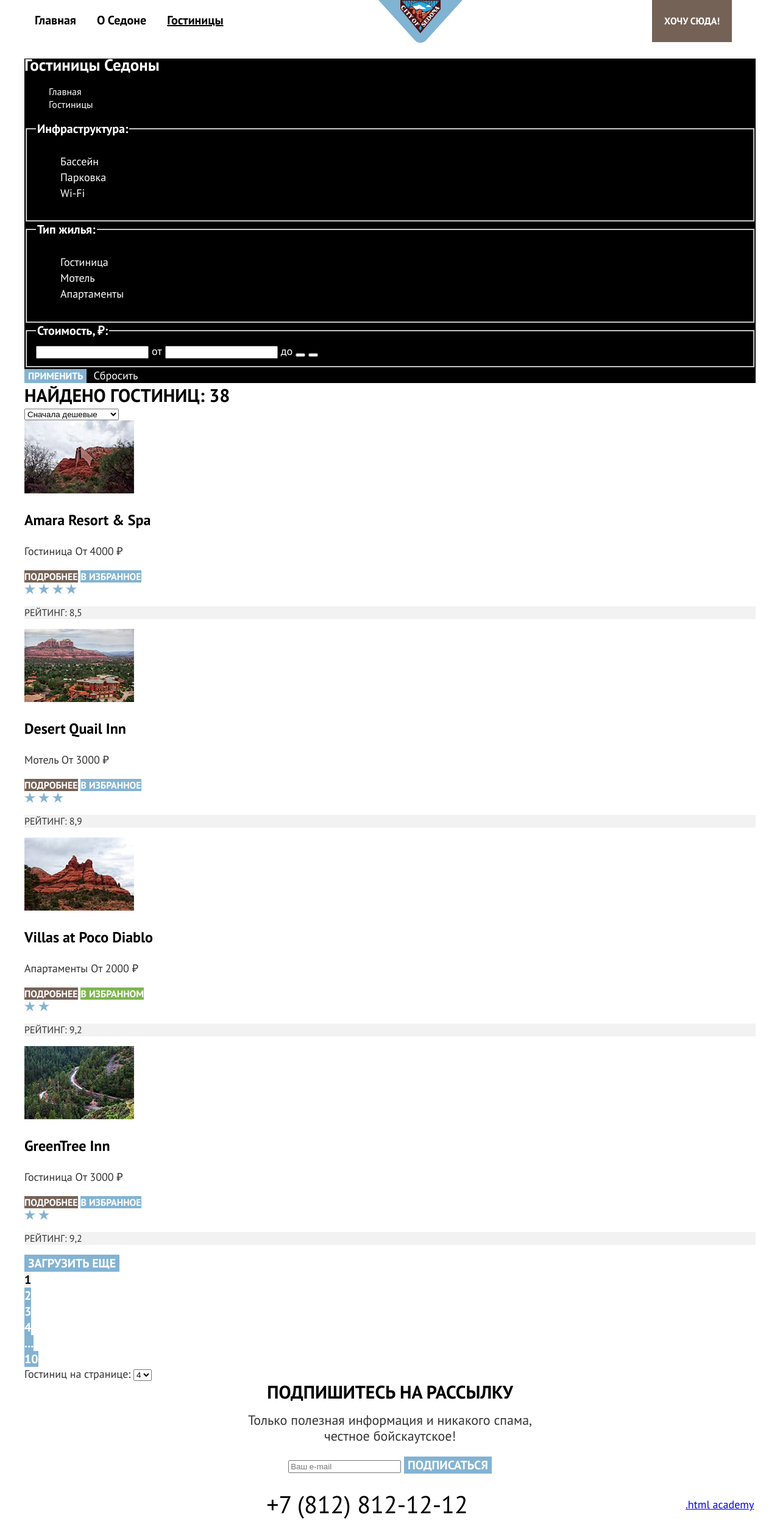
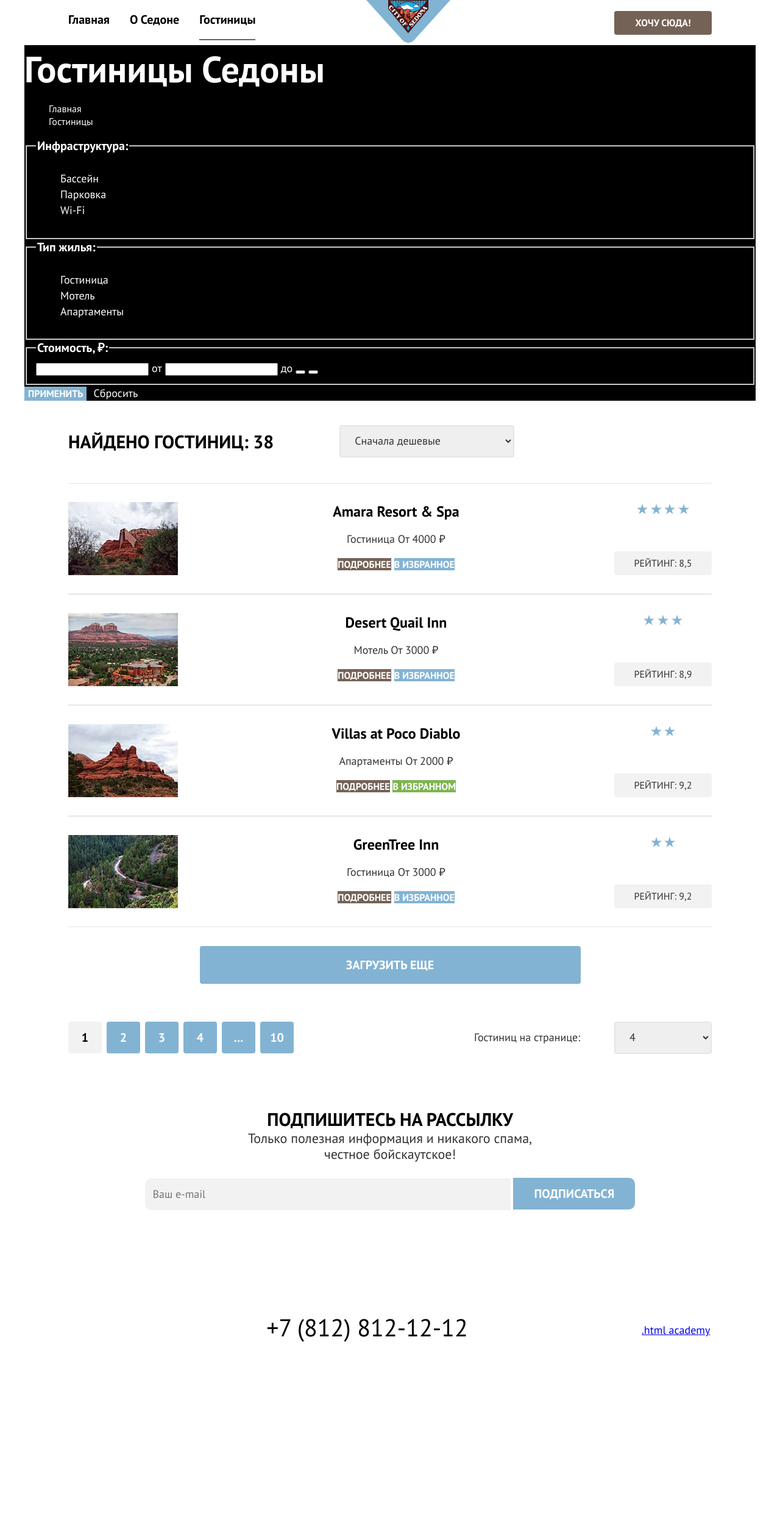
Before and after one commit to vrozumkov/1823683-sedona-32, a plain HTML site: page hotels.html in a window 1280 px wide. Shown: the whole page at 61% size. After the commit the page ends 2243 px from the top, so only its background shows below. Drawn offline with Linux system fonts and the light colour scheme.

Commit message:
Добавляются мелкие сетки компонентов страниц при помощи флексов
Добавляются мелкие сетки компонентов страниц при помощи флексов

```diff
--- a/hotels.html
+++ b/hotels.html
@@ -131,6 +131,7 @@
     </section>
     <section class="catalog-results">
         <h2 class="visually-hidden">Результат поиска Гостиниц</h2>
+        <div class="results-container">
           <b class="results-found">Найдено гостиниц: 38</b>
           <form class="sorting-type">
               <label class="visually-hidden" for="sorting">Сортировка</label>
@@ -150,10 +151,11 @@
           <a href="#" class="button button-active">
               <span class="visually-hidden">Показать список</span>
           </a>
+        </div>
+        <div class="hotels">
           <ul class="hotel-list">
               <li class="hotel-card">
                 <img class="hotel-card-image" src="images/amara.jpg" alt="Amara Resort & Spa" width="180" height="120">
-              <div class="hotel-card-description">
                 <div class="hotel-card-info">
                     <a class="hotel-card-link" href="#">
                       <h3 class="hotel-card-title">Amara Resort & Spa</h3>
@@ -171,11 +173,9 @@
                     </div>
                     <p class="hotel-rating-item">Рейтинг: 8,5</p>
                 </div>
-              </div>
               </li>
               <li class="hotel-card">
                 <img class="hotel-card-image" src="images/desert.jpg" alt="Desert Quail Inn" width="180" height="120">
-              <div class="hotel-card-description">
                   <div class="hotel-card-info">
                     <a class="hotel-card-link" href="#">
                       <h3 class="hotel-card-title">Desert Quail Inn</h3>
@@ -192,11 +192,9 @@
                     </div>
                     <p class="hotel-rating-item">Рейтинг: 8,9</p>
                   </div>
-              </div>
               </li>
               <li class="hotel-card">
                 <img class="hotel-card-image" src="images/villas.jpg" alt="Villas at Poco Diablo" width="180" height="120">
-              <div class="hotel-card-description">
                   <div class="hotel-card-info">
                     <a class="hotel-card-link" href="#">
                       <h3 class="hotel-card-title">Villas at Poco Diablo</h3>
@@ -212,11 +210,9 @@
                     </div>
                     <p class="hotel-rating-item">Рейтинг: 9,2</p>
                   </div>
-              </div>
               </li>
               <li class="hotel-card">
                 <img class="hotel-card-image" src="images/greentree.jpg" alt="GreenTree Inn" width="180" height="120">
-              <div class="hotel-card-description">
                   <div class="hotel-card-info">
                     <a class="hotel-card-link" href="#">
                       <h3 class="hotel-card-title">GreenTree Inn</h3>
@@ -232,11 +228,12 @@
                     </div>
                     <p class="hotel-rating-item">Рейтинг: 9,2</p>
                   </div>
-              </div>
               </li>
           </ul>
           <button class="button load-more" type="button">Загрузить еще</button>
+        </div>
         <h3 class="visually-hidden">Навигация по страницам</h3>
+        <div class="pagination-container">
           <ul class="pagination">
               <li class="pagination-item">
                   <a class="pagination-link pagination-current">1</a>
@@ -258,23 +255,24 @@
               </li>
           </ul>
           <form class="hotels-per-page">
-            <label class="hotels-per-page" for="hotels-per-page">Гостиниц на странице:</label>
-            <select class="select-control" name="hotels-per-page" id="hotels-per-page">
+              <label class="hotels-per-page-label" for="hotels-per-page">Гостиниц на странице:</label>
+              <select class="value-control" name="hotels-per-page" id="hotels-per-page">
                   <option value="4">4</option>
                   <option value="8">8</option>
               </select>
               <button class="visually-hidden" type="button">Показать</button>
           </form>
+        </div>
     </section>
     </main>
     <footer class="page-footer">
-      <section class="subscriptionsubs subscriptionsubs-hotels">
+      <section class="subscription subscriptionsubs-hotels">
         <h2 class="visually-hidden">Подписка</h2>
         <b class="subscription-title">Подпишитесь на рассылку</b>
         <p class="subscription-subtitle">Только полезная информация и никакого спама, <br> честное бойскаутское!</p>
         <form class="subscription-form" action="https://echo.htmlacademy.ru" method="post">
-            <input type="email" name="subscription" placeholder="Ваш e-mail">
-            <button class="button email" type="submit">Подписаться</button>
+            <input class="input-email" type="email" name="subscription" placeholder="Ваш e-mail">
+            <button class="button button-email" type="submit">Подписаться</button>
         </form>
       </section>
       <section class="socials">
--- a/styles/styles.css
+++ b/styles/styles.css
@@ -41,33 +41,26 @@ body {
 .navigation {
     display: flex;
     justify-content: space-between;
+    padding: 0px 72px;
 }
 
 .navigation-list {
-    margin: 0;
-    padding: 0;
     list-style-type: none;
-    width: 350px;
+    width: 309px;
     display: flex;
     flex-wrap: wrap;
-}
-
-.navigation-link {
-    padding: 20px 17px;
-    display: block;
+    padding: 0;
+    margin: 0;
 }
 
 .navigation-user {
     width: 250px;
     list-style-type: none;
     display: flex;
+    margin: 0;
     padding: 0;
-    margin: 0;
-}
-
-.navigation-user-link {
-    display: block;
-    padding: 24px 20px;
+    align-items: center;
+    justify-content: space-between;
 }
 
 .navigation-link {
@@ -77,10 +70,19 @@ body {
     color: #000000;
     text-decoration: none;
     display: block;
+    padding: 19px 0;
+}
+
+.navigation-item {
+    margin-right: 33px;
+}
+
+li.navigation-item:last-child {
+    margin: 0;
 }
 
 .navigation-link-current {
-    text-decoration: underline;
+    border-bottom: 2px solid #756257;
 }
 
 .navigation-link-visible {
@@ -90,15 +92,20 @@ body {
     background-color: #756257;
     text-decoration: none;
     text-transform: uppercase;
+    display: block;
+    padding: 9px;
+    width: 160px;
+    text-align: center;
+    border-radius: 4px;
+}
+
+.navigation-user-link {
+    display: block;
+    padding: 9px;
 }
 
 .main-container {
     flex-grow: 1;
-}
-
-.welcome-image {
-    margin-top: 51px;
-    margin-bottom: 82px;
 }
 
 .welcome {
@@ -107,12 +114,17 @@ body {
     background-size: 100% auto;
     background-repeat: no-repeat;
     text-align: center;
+    padding: 51px 0 0;
+}
+
+.welcome-image {
+    margin: 0 auto 82px;
+    display: block;
 }
 
 .welcome-text {
     background-color: #ffffff;
-    margin-top: 63px;
-    margin-bottom: 79px;
+    padding: 63px 240px 79px;
 }
 
 .welcome-title {
@@ -120,14 +132,14 @@ body {
     font-weight: 700;
     line-height: 36px;
     text-transform: uppercase;
-    margin: 23px;
+    margin: 0 0 23px;
 }
 
 .welcome-subtitle {
-    margin: 0;
     font-size: 22px;
     line-height: 36px;
     color: #333333;
+    margin: 0;
 }
 
 .advantages {
@@ -144,6 +156,7 @@ body {
     line-height: 21px;
     color: #ffffff;
     background-color: #83B3D3;
+    padding: 98px 90px 77px;
 
 }
 
@@ -152,11 +165,15 @@ body {
     line-height: 28px;
     text-transform: uppercase;
     font-weight: 700;
-    margin-top: 98px;
+    margin: 0 0 25px;
+}
+
+.advantages-wrapper .advantages-number {
+    margin: 0 0 26px;
 }
 
 .advantages-wrapper .advantages-description {
-    margin: 26px 90px;
+    margin: 0;
 }
 
 .advantages-list-features .advantages-item:nth-child(2n + 1) {
@@ -181,28 +198,61 @@ body {
     list-style-type: none;
 }
 
+.advantages-list-features .advantages-item {
+    padding: 185px 75px 79px;
+}
+
 .advantages-item {
     width: 400px;
-    height: 400px;
+
 }
 
-.advantages-list .advantages-title {
+.advantages-list-features .advantages-title {
     font-size: 24px;
     line-height: 28px;
     font-weight: 700;
     text-transform: uppercase;
     color: #000000;
-    margin-top: 98px;
+    margin: 0 0 20px;
 }
 
-.advantages-list .advantages-description {
-    margin: 20px 75px;
+.advantages-list-features .advantages-description {
+    margin: 0;
+    font-size: 18px;
+    line-height: 21px;
+    color: #333333;
 }
 
+.advantages-list-points .advantages-item {
+    padding: 98px 75px 77px;
+}
+
+.advantages-list-points .advantages-title {
+    font-size: 24px;
+    line-height: 28px;
+    font-weight: 700;
+    text-transform: uppercase;
+    color: #000000;
+    margin: 0 0 25px;
+}
+
+.advantages-list-points .advantages-number {
+    font-size: 18px;
+    line-height: 21px;
+    color: #333333;
+    margin: 0 0 26px;
+}
+
+.advantages-list-points .advantages-description {
+    margin: 0;
+    font-size: 18px;
+    line-height: 21px;
+    color: #333333;
+}
 
 .search {
     text-align: center;
-    margin: 91px;
+    padding: 91px 240px;
 }
 
 .search-title {
@@ -210,12 +260,14 @@ body {
     font-weight: 700;
     line-height: 36px;
     text-transform: uppercase;
+    margin-bottom: 15px;
 }
 
 .search-subtitle {
     font-size: 22px;
     line-height: 26px;
     color: #333333;
+    margin:0 0 73px;
 }
 
 .search-button {
@@ -223,6 +275,9 @@ body {
     line-height: 36px;
     background-color: #756257;
     text-decoration: none;
+    padding: 13px;
+    width: 575px;
+    border-radius: 10px;
 }
 
 .subscription {
@@ -232,7 +287,7 @@ body {
     background-repeat: no-repeat;
     background-color: #83B3D3;
     color: #ffffff;
-    padding: 91px;
+    padding: 94px 190px;
 }
 
 .subscription-title {
@@ -240,28 +295,39 @@ body {
     font-weight: 700;
     line-height: 36px;
     text-transform: uppercase;
+    margin: 0 0 15px;
 }
 
 .subscription-subtitle{
     font-size: 22px;
     line-height: 26px;
-    margin-top: 15px;
-    margin-bottom: 21px;
+    margin: 0 0 26px;
+}
+
+.input-email {
+    font-family: inherit;
+    font-size: 18px;
+    line-height: 26px;
+    background-color: #F2F2F2;
+    padding: 13px;
+    width: 600px;
+    margin: 0;
+    border-radius: 10px 0px 0px 10px;
+    border: 0;
 }
 
 .socials {
     display: flex;
     justify-content: space-between;
-    margin-top: 40px;
-    margin-bottom: 30px;
-}
-
-.footer-social {
-    max-width: 110px;
+    padding: 42px 72px 44px;
+    align-items: center;
 }
 
 .footer-social-list {
     list-style-type: none;
+    display: flex;
+    max-width: 107px;
+    flex-wrap: wrap;
 }
 
 .footer-social-list .button {
@@ -276,6 +342,13 @@ body {
 
 .footer-email{
     width: 115px;
+}
+
+.inner-header-title {
+    font-size: 60px;
+    line-height: 78px;
+    font-weight: 700;
+    margin: 0;
 }
 
 .catalog-filter-block {
@@ -337,6 +410,24 @@ body {
     text-align: center;
 }
 
+.results-container {
+    display: flex;
+    justify-content: space-between;
+    align-items: center;
+    padding: 40px 72px 42px;
+}
+
+.select-control {
+    font-family: "PT Sans", sans-serif;
+    font-size: 18px;
+    line-height: 23px;
+    color: #333333;
+    border: 2px solid #E6E6E6;
+    border-radius: 4px;
+    padding: 12px 19px;
+    width: 287px;
+}
+
 .results-found {
     font-size: 30px;
     line-height: 39px;
@@ -344,10 +435,24 @@ body {
     text-transform: uppercase;
 }
 
+.hotels {
+    padding: 0 0 31px;
+    margin: 0;
+    text-align: center;
+}
+
 .hotel-list {
-    margin: 0 auto;
-    padding: 0;
     list-style-type: none;
+    padding: 0 72px 31px;
+    margin: 0;
+}
+
+.hotel-card {
+    display: flex;
+    justify-content: space-between;
+    padding: 30px 0;
+    border-top: 1px solid #E6E6E6;
+    border-bottom: 1px solid #E6E6E6;
 }
 
 .hotel-card-link {
@@ -363,6 +468,7 @@ body {
     line-height: 31px;
     font-weight: 700;
     color: #000000;
+    margin: 0;
     }
 
 .hotel-card-button {
@@ -385,11 +491,22 @@ body {
     text-decoration: none;
 }
 
+.hotel-rating {
+    display: flex;
+    flex-direction: column;
+    justify-content: space-between;
+    padding-top: 3px;
+}
+
 .hotel-rating-item {
     font-size: 16px;
     text-transform: uppercase;
     background-color: #F2F2F2;
     color: #333333;
+    margin: 0;
+    padding: 9px;
+    width: 160px;
+    border-radius: 4px;
 }
 
 .favorites-selected {
@@ -405,12 +522,22 @@ body {
     text-transform: uppercase;
     background-color: #83B3D3;
     text-decoration: none;
+    padding: 18px;
+    width: 625px;
+    border-radius: 4px;
+}
+
+.pagination-container {
+    display: flex;
+    justify-content: space-between;
+    padding: 31px 72px 0;
 }
 
 .pagination {
     list-style-type: none;
     margin: 0;
     padding: 0;
+    display: flex;
 }
 
 .pagination-link {
@@ -422,6 +549,11 @@ body {
     color: #ffffff;
     background-color: #83B3D3;
     text-decoration: none;
+    padding: 13px;
+    margin-right: 8px;
+    display: block;
+    border-radius: 4px;
+    width: 55px;
 }
 
 .pagination-current {
@@ -432,18 +564,36 @@ body {
 
 .hotels-per-page {
     color: #333333;
+    font-size: 18px;
     line-height: 23px;
+}
+
+.hotels-per-page-label {
+    margin-right: 51px;
+}
+
+.value-control {
+    font-family: "PT Sans", sans-serif;
+    font-size: 18px;
+    line-height: 23px;
+    color: #333333;
+    border: 2px solid #E6E6E6;
+    border-radius: 4px;
+    padding: 12px 19px;
+    width: 160px;
 }
 
 .subscriptionsubs-hotels {
     background: none;
     text-align: center;
+    padding: 89px 190px 137px;
 }
 
 .subscriptionsubs-hotels .subscription-title {
     font-size: 30px;
     font-weight: 700;
     line-height: 36px;
+    color: #000000;
 }
 
 .subscriptionsubs-hotels .subscription-subtitle{
@@ -452,12 +602,15 @@ body {
     color: #333333;
 }
 
-.email {
+.button-email {
     font-size: 20px;
     line-height: 26px;
     font-weight: 700;
     background-color: #83B3D3;
     text-decoration: none;
+    padding: 13px;
+    width: 200px;
+    border-radius: 0px 10px 10px 0px;
 }
 
 .button {
@@ -481,4 +634,3 @@ body {
   clip: rect(0 0 0 0);
   overflow: hidden;
 }
-*/
```
Also changed, not shown: index.html (+6 -6 lines). Lines whose indentation alone changed are shown as unchanged.
